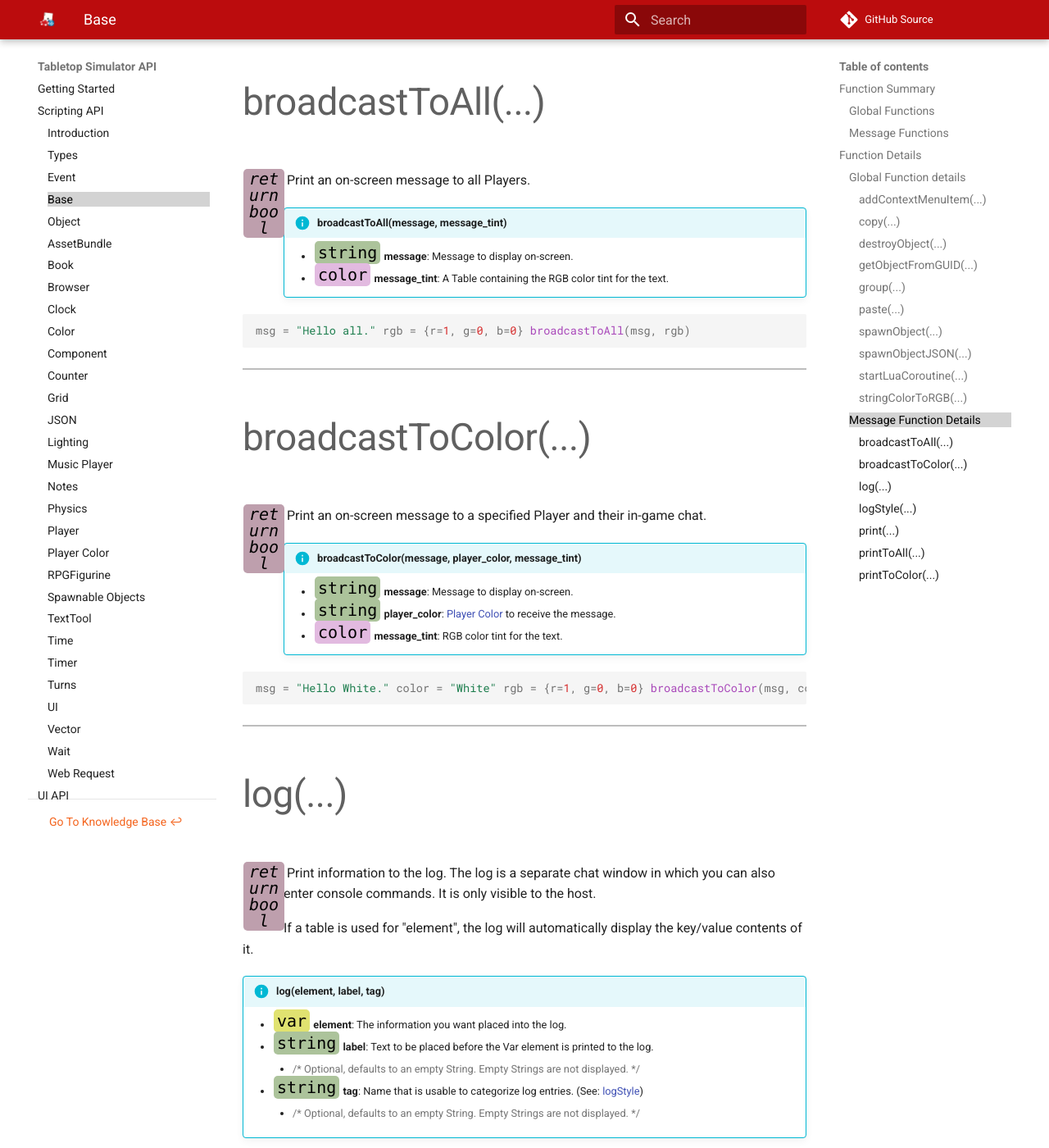
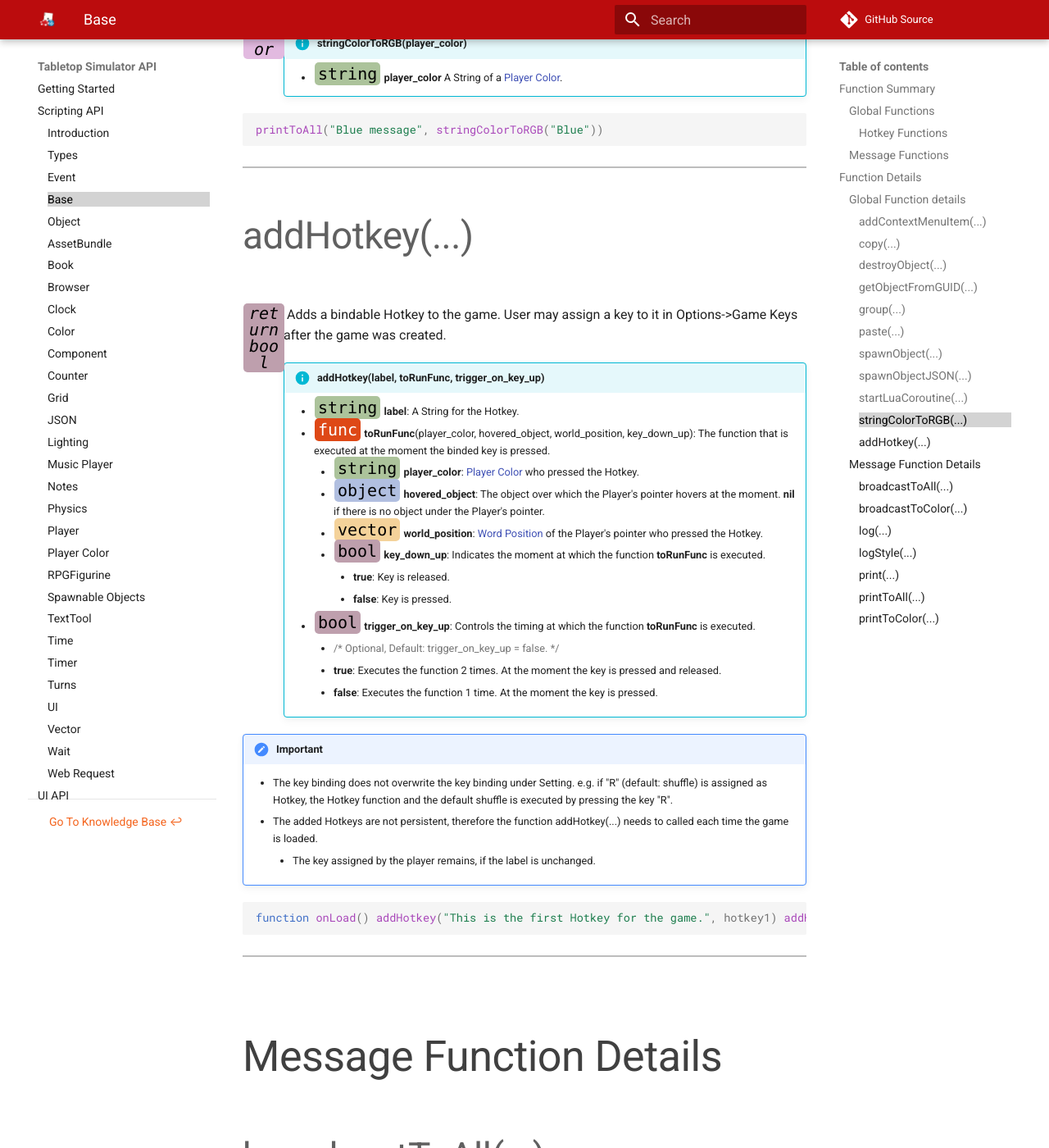
Before and after one commit to Berserk-Games/Tabletop-Simulator-API, an MkDocs documentation site: the page built from docs/base.md, in a window 1280 px wide and 1400 px high, scrolled down 9192 px. Shown: the whole window at 82% size. Built offline with MkDocs 1.6.1 and Material for MkDocs 9.7.7, drawn with Linux system fonts in a browser that asks for light colours; comment, search, counter and statistics services are not loaded; some of the changed text lies outside the part shown.

Commit message:
added addHotkey

````diff
--- a/docs/base.md
+++ b/docs/base.md
@@ -25,6 +25,10 @@
 startLuaCoroutine([<span class="tag obj"></span>](types.md)&nbsp;function_owner, [<span class="tag str"></span>](types.md)&nbsp;function_name) | Start a coroutine. | [<span class="ret boo"></span>](types.md) | [<span class="i"></span>](#startluacoroutine)
 stringColorToRGB([<span class="tag str"></span>](types.md)&nbsp;player_color) | Converts a [Player Color](player-color.md) string into a Color Table for tinting. | [<span class="ret col"></span>](types.md#color) | [<span class="i"></span>](#stringcolortorgb)
 
+####Hotkey Functions
+Function Name | Description | Return | &nbsp;
+-- | -- | -- | --
+<a class="anchor" id="fnc_addhotkey"></a>addHotkey([<span class="tag str"></span>](types.md)&nbsp;label, [<span class="tag fun"></span>](types.md)&nbsp;toRunFunc, [<span class="tag boo"></span>](types.md)&nbsp;trigger_on_key_up) | Adds a bindable Hotkey to the game. User may assign a key to it in Options->Game Keys after the game was created. | [<span class="ret boo"></span>](types.md) | [<span class="i"></span>](#addhotkey)
 
 ###Message Functions
 Functions which handle sending and displaying data.
@@ -290,7 +294,6 @@
 
 ---
 
-
 ####stringColorToRGB(...)
 
 [<span class="ret col"></span>](types.md)&nbsp;Converts a [Player Color](player-color.md) string into a Color Table for tinting.
@@ -304,25 +307,45 @@
 
 ---
 
+####addHotkey(...)
 
+[<span class="ret boo"></span>](types.md)&nbsp;Adds a bindable Hotkey to the game. User may assign a key to it in Options->Game Keys after the game was created.
 
+!!!info "addHotkey(label, toRunFunc, trigger_on_key_up)"
+	* [<span class="tag str"></span>](types.md) **label**: A String for the Hotkey.
+	* [<span class="tag fun"></span>](types.md) **toRunFunc**(player_color, hovered_object, world_position, key_down_up): The function that is executed at the moment the binded key is pressed.
+        * [<span class="tag str"></span>](types.md) **player_color**: [Player Color](player-color.md) who pressed the Hotkey.
+        * [<span class="tag obj"></span>](types.md) **hovered_object**: The object over which the Player's pointer hovers at the moment. **nil** if there is no object under the Player's pointer.
+        * [<span class="tag vec"></span>](types.md) **world_position**: [Word Position](types.md#position) of the Player's pointer who pressed the Hotkey.
+        * [<span class="tag boo"></span>](types.md) **key_down_up**: Indicates the moment at which the function **toRunFunc** is executed.
+            * **true**: Key is released.
+            * **false**: Key is pressed.
+	* [<span class="tag boo"></span>](types.md) **trigger_on_key_up**: Controls the timing at which the function **toRunFunc** is executed.
+        * {>>Optional, Default: trigger_on_key_up = false.<<}
+        * **true**: Executes the function 2 times. At the moment the key is pressed and released.
+        * **false**: Executes the function 1 time. At the moment the key is pressed.
 
+!!!important
+    * The key binding does not overwrite the key binding under Setting. e.g. if "R" (default: shuffle) is assigned as Hotkey, the Hotkey function and the default shuffle is executed by pressing the key "R".
+    * The added Hotkeys are not persistent, therefore the function addHotkey(...) needs to called each time the game is loaded.
+        * The key assigned by the player remains, if the label is unchanged.
 
+``` Lua
+function onLoad()
+    addHotkey("This is the first Hotkey for the game.", hotkey1)
+    addHotkey("This is the second Hotkey for the game.", hotkey2)
+end
 
+function hotkey1(player_color, hovered_object, world_position, key_down_up)
+    print(player_color)
+end
 
+function hotkey2(player_color, hovered_object, world_position, key_down_up)
+    print(player_color)
+end
+```
 
-
-
-
-
-
-
-
-
-
-
-
-
+---
 
 ###Message Function Details
 
````
